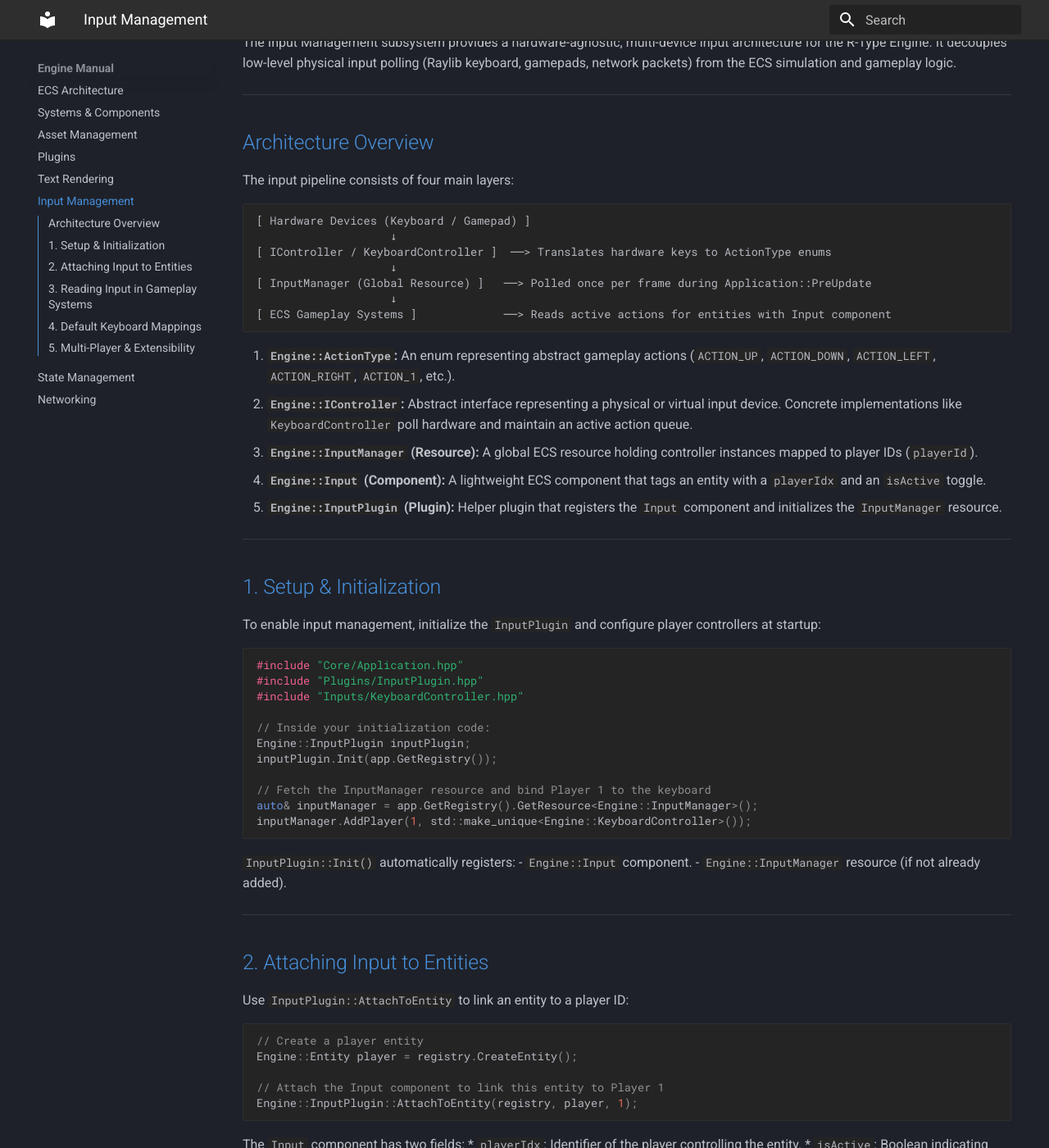
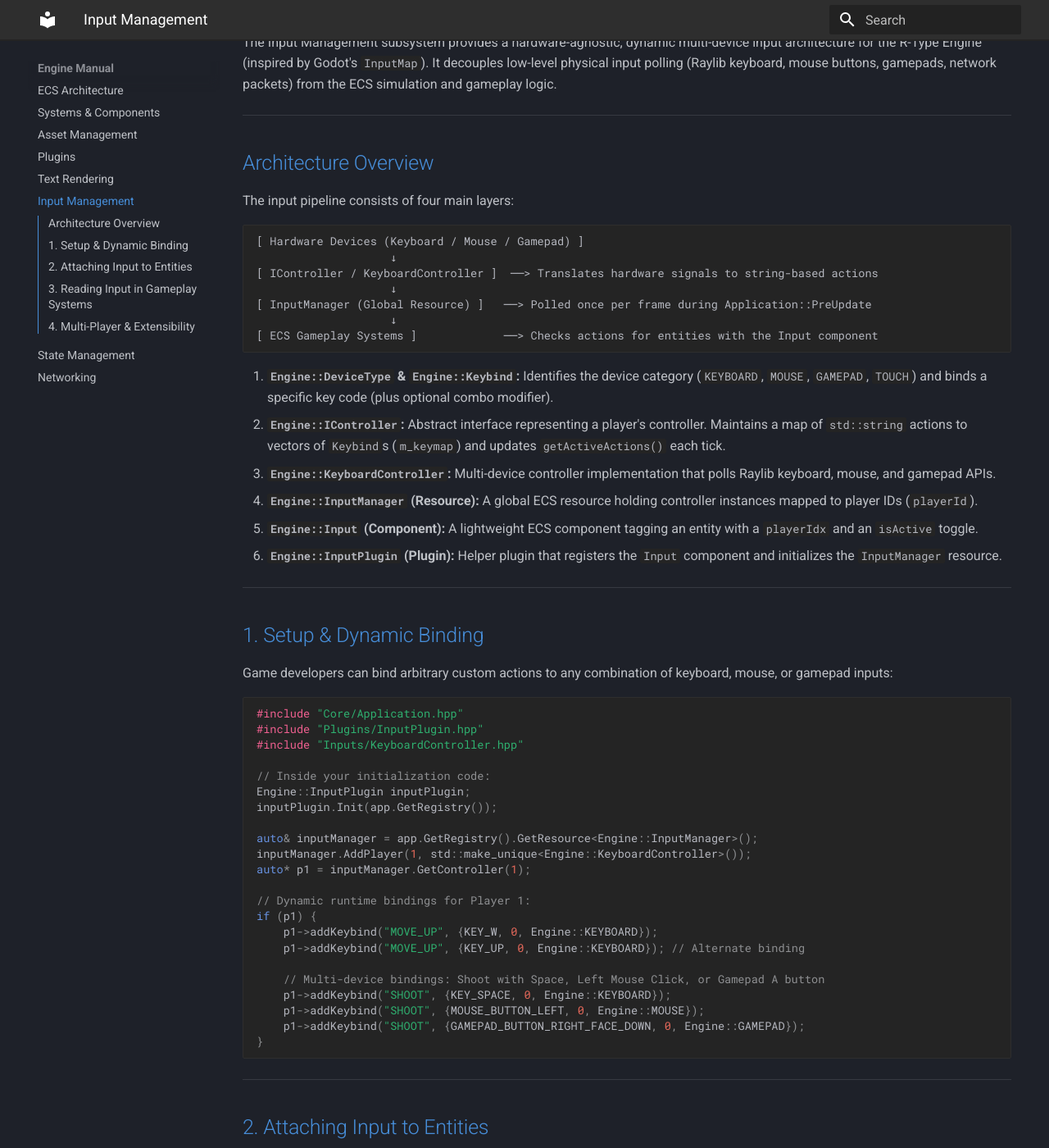
Before and after one commit to GerardPolloRebozado/r-type, an MkDocs documentation site: the page built from Documentation/docs/engine/input.md, in a window 1280 px wide and 1400 px high, scrolled down 191 px. Shown: the whole window at 82% size. Built offline with MkDocs 1.6.1 and Material for MkDocs 9.7.7, drawn with Linux system fonts in a browser that asks for light colours; some of the changed text lies outside the part shown.

Commit message:
feat(Engine/Input) IController fixes

````diff
--- a/Documentation/docs/engine/input.md
+++ b/Documentation/docs/engine/input.md
@@ -1,6 +1,6 @@
 # Input Management
 
-The Input Management subsystem provides a hardware-agnostic, multi-device input architecture for the R-Type Engine. It decouples low-level physical input polling (Raylib keyboard, gamepads, network packets) from the ECS simulation and gameplay logic.
+The Input Management subsystem provides a hardware-agnostic, dynamic multi-device input architecture for the R-Type Engine (inspired by Godot's `InputMap`). It decouples low-level physical input polling (Raylib keyboard, mouse buttons, gamepads, network packets) from the ECS simulation and gameplay logic.
 
 ---
 
@@ -9,26 +9,27 @@ The Input Management subsystem provides a hardware-agnostic, multi-device input
 The input pipeline consists of four main layers:
 
 ```
-[ Hardware Devices (Keyboard / Gamepad) ]
+[ Hardware Devices (Keyboard / Mouse / Gamepad) ]
                     ↓
-[ IController / KeyboardController ]  ──> Translates hardware keys to ActionType enums
+[ IController / KeyboardController ]  ──> Translates hardware signals to string-based actions
                     ↓
 [ InputManager (Global Resource) ]   ──> Polled once per frame during Application::PreUpdate
                     ↓
-[ ECS Gameplay Systems ]             ──> Reads active actions for entities with Input component
+[ ECS Gameplay Systems ]             ──> Checks actions for entities with the Input component
 ```
 
-1. **`Engine::ActionType`:** An enum representing abstract gameplay actions (`ACTION_UP`, `ACTION_DOWN`, `ACTION_LEFT`, `ACTION_RIGHT`, `ACTION_1`, etc.).
-2. **`Engine::IController`:** Abstract interface representing a physical or virtual input device. Concrete implementations like `KeyboardController` poll hardware and maintain an active action queue.
-3. **`Engine::InputManager` (Resource):** A global ECS resource holding controller instances mapped to player IDs (`playerId`).
-4. **`Engine::Input` (Component):** A lightweight ECS component that tags an entity with a `playerIdx` and an `isActive` toggle.
-5. **`Engine::InputPlugin` (Plugin):** Helper plugin that registers the `Input` component and initializes the `InputManager` resource.
+1. **`Engine::DeviceType` & `Engine::Keybind`:** Identifies the device category (`KEYBOARD`, `MOUSE`, `GAMEPAD`, `TOUCH`) and binds a specific key code (plus optional combo modifier).
+2. **`Engine::IController`:** Abstract interface representing a player's controller. Maintains a map of `std::string` actions to vectors of `Keybind`s (`m_keymap`) and updates `getActiveActions()` each tick.
+3. **`Engine::KeyboardController`:** Multi-device controller implementation that polls Raylib keyboard, mouse, and gamepad APIs.
+4. **`Engine::InputManager` (Resource):** A global ECS resource holding controller instances mapped to player IDs (`playerId`).
+5. **`Engine::Input` (Component):** A lightweight ECS component tagging an entity with a `playerIdx` and an `isActive` toggle.
+6. **`Engine::InputPlugin` (Plugin):** Helper plugin that registers the `Input` component and initializes the `InputManager` resource.
 
 ---
 
-## 1. Setup & Initialization
+## 1. Setup & Dynamic Binding
 
-To enable input management, initialize the `InputPlugin` and configure player controllers at startup:
+Game developers can bind arbitrary custom actions to any combination of keyboard, mouse, or gamepad inputs:
 
 ```cpp
 #include "Core/Application.hpp"
@@ -39,14 +40,21 @@ To enable input management, initialize the `InputPlugin` and configure player co
 Engine::InputPlugin inputPlugin;
 inputPlugin.Init(app.GetRegistry());
 
-// Fetch the InputManager resource and bind Player 1 to the keyboard
 auto& inputManager = app.GetRegistry().GetResource<Engine::InputManager>();
 inputManager.AddPlayer(1, std::make_unique<Engine::KeyboardController>());
+auto* p1 = inputManager.GetController(1);
+
+// Dynamic runtime bindings for Player 1:
+if (p1) {
+    p1->addKeybind("MOVE_UP", {KEY_W, 0, Engine::KEYBOARD});
+    p1->addKeybind("MOVE_UP", {KEY_UP, 0, Engine::KEYBOARD}); // Alternate binding
+
+    // Multi-device bindings: Shoot with Space, Left Mouse Click, or Gamepad A button
+    p1->addKeybind("SHOOT", {KEY_SPACE, 0, Engine::KEYBOARD});
+    p1->addKeybind("SHOOT", {MOUSE_BUTTON_LEFT, 0, Engine::MOUSE});
+    p1->addKeybind("SHOOT", {GAMEPAD_BUTTON_RIGHT_FACE_DOWN, 0, Engine::GAMEPAD});
+}
 ```
-
-`InputPlugin::Init()` automatically registers:
-- `Engine::Input` component.
-- `Engine::InputManager` resource (if not already added).
 
 ---
 
@@ -70,7 +78,7 @@ The `Input` component has two fields:
 
 ## 3. Reading Input in Gameplay Systems
 
-Gameplay systems should read from the `InputManager` resource and iterate over entities with the `Input` component:
+Gameplay systems query the `InputManager` by action name without needing to know which physical device triggered it:
 
 ```cpp
 #include "ECS/System.hpp"
@@ -93,22 +101,27 @@ public:
                 continue; // Skip inactive entities
             }
 
-            Engine::IController* controller = inputManager.GetController(input.playerIdx);
+            auto* controller = inputManager.GetController(input.playerIdx);
             if (!controller) {
                 continue;
             }
 
             auto& pos = registry.GetComponent<Engine::Position>(entity);
-            const auto& actions = controller->getActionQueue();
 
-            for (Engine::ActionType action : actions) {
-                switch (action) {
-                    case Engine::ACTION_UP:    pos.y -= 250.0f * dt; break;
-                    case Engine::ACTION_DOWN:  pos.y += 250.0f * dt; break;
-                    case Engine::ACTION_LEFT:  pos.x -= 250.0f * dt; break;
-                    case Engine::ACTION_RIGHT: pos.x += 250.0f * dt; break;
-                    default: break;
-                }
+            if (controller->isActionActive("MOVE_UP")) {
+                pos.y -= 250.0f * dt;
+            }
+            if (controller->isActionActive("MOVE_DOWN")) {
+                pos.y += 250.0f * dt;
+            }
+            if (controller->isActionActive("MOVE_LEFT")) {
+                pos.x -= 250.0f * dt;
+            }
+            if (controller->isActionActive("MOVE_RIGHT")) {
+                pos.x += 250.0f * dt;
+            }
+            if (controller->isActionActive("SHOOT")) {
+                // Fire projectile logic...
             }
         }
     }
@@ -117,24 +130,7 @@ public:
 
 ---
 
-## 4. Default Keyboard Mappings
+## 4. Multi-Player & Extensibility
 
-The `KeyboardController` provides standard default bindings:
-
-| Action | Default Key |
-| :--- | :--- |
-| `ACTION_UP` | `W` |
-| `ACTION_DOWN` | `S` |
-| `ACTION_LEFT` | `A` |
-| `ACTION_RIGHT` | `D` |
-| `ACTION_1` | `Space` |
-| `ACTION_2` | `Left Shift` |
-| `ACTION_3` | `E` |
-| `ACTION_4` | `Q` |
-
----
-
-## 5. Multi-Player & Extensibility
-
-- **Local Multiplayer:** Add additional players by calling `inputManager.AddPlayer(2, std::make_unique<GamepadController>(0));`. Entities with `playerIdx = 2` will automatically read from Gamepad 0.
-- **Custom Devices & Network:** Create custom controllers by subclassing `Engine::IController` and overriding `poll()`, `Update()`, `setDefaultKeymap()`, and `getActionQueue()`. For network multiplayer, a `NetworkController` can populate the action queue directly from incoming network packets.
+- **Local Multiplayer:** Add additional players via `inputManager.AddPlayer(2, std::make_unique<Engine::KeyboardController>(1 /* gamepad index 1 */));`.
+- **Custom Devices & Network:** Create custom controllers by subclassing `Engine::IController` and overriding `Update()`, `addKeybind()`, `isActionActive()`, and `getActiveActions()`. A `NetworkController` can populate `_activeActions` directly from incoming network packets.
````
Also changed, not shown: 2 other files.
